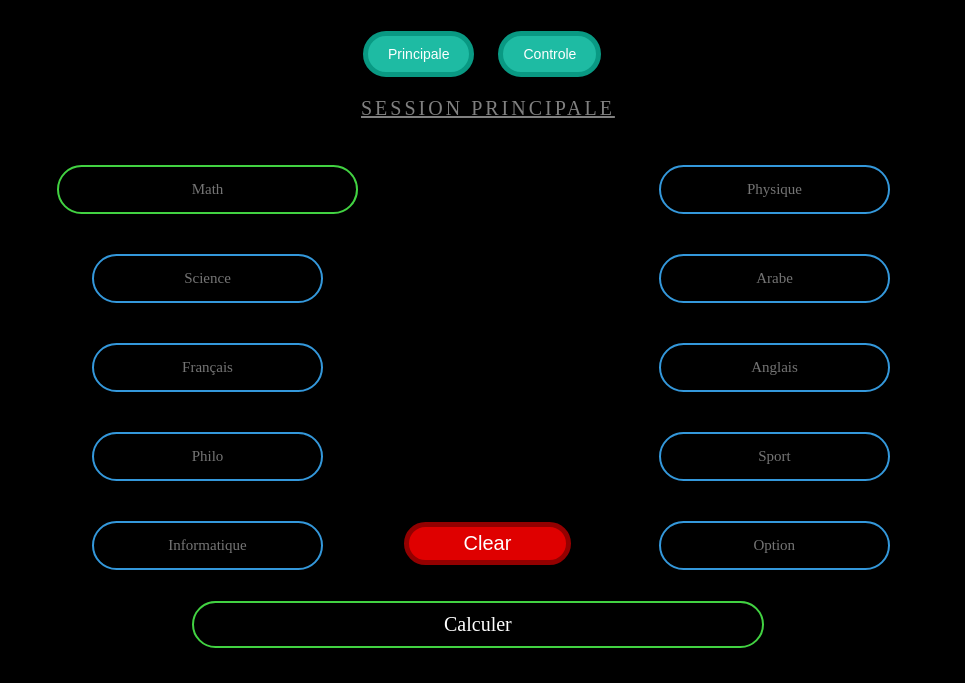
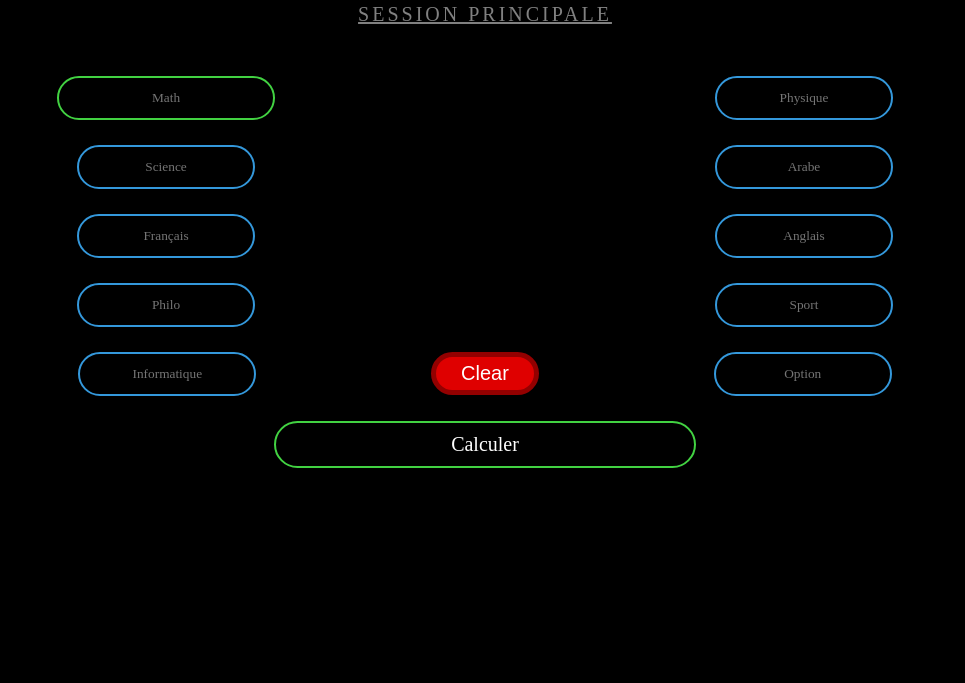
Before and after one commit to PcUser399/Mo3adli, a plain HTML site: page index.html in a window 1280 px wide. Shown: the part 158-841 px from the top of the page, without its empty margins (155-1120 px from the left). After the commit the page ends 800 px from the top, so only its background shows below. Drawn offline with Linux system fonts and the light colour scheme.

Commit message:
index.html

```diff
--- a/index.html
+++ b/index.html
@@ -2,121 +2,224 @@
 <html>
   <head>
     <title>Mo3adli</title>
+    <meta name="viewport" content="width=device-width, initial-scale=1.0">
     <meta name="screen-orientation" content="landscape">
     <meta name="x5-orientation" content="landscape">
-    <style>
+     <style>
       body{
         background-color: black;
-        color:white;
-      }
-      .title{
-        font-size : 44px;
-        font-weight: bolder;
-        text-transform: uppercase;
-        text-align: center;
-        letter-spacing: 3px;
-        line-height: 55px;
-        margin-top: 35px;
+        padding: 20px 0px;
 
       }
-      .t2{
-        margin-left: 432px;
+        .title-container-and-options{
+          width: 100%;
+          height: auto;
+          text-align: center;
+          /* padding: 10px; */
+        }
+        .title{
+          color: white;
+          font-size: 26px;
+          font-weight: bolder;
+          text-transform: uppercase;
+          text-align: center;
+          letter-spacing: 2px;
+          line-height: 33px;
+          font-family: serif;
+        }
+        .section-container{
+          margin-top: 28.5px;
+          display: flex;
+          justify-content: center;
+          gap: 25px;
+        }
+        .section{
+          padding: 10px 0px;
+          min-width: 80px;
+          font: 14px Arial ;
+          background-color: #1ebba3;
+          text-align: center;
+          border: 5px solid #099983;
+          border-radius: 30px;
+          color: white;
+          outline: none;;
+
+          display: inline-block;
+          cursor:pointer;
+          margin-bottom: 25px;
+        }
+        .section:hover{
+          background-color: rgb(9, 153, 131) ;
+          border: 5px solid rgb(0, 110, 100);
       }
-      .input{
-        margin-left:207px;
+      .section:active{
+          background-color: rgb(0, 90, 80);
+      }
+        .session{
+          color: gray;
+          margin-bottom: 50px;
+          text-transform: uppercase;
+          font: 20px serif ;
+          letter-spacing: 3px;
+          text-decoration: underline;
+          outline: none;
+          text-align: center;
+
+        }
+        .inputs-container{
+          display: grid;
+          margin: 25px 0px;
+          align-items: center;
+          width: auto;
+          grid-template-columns: 1fr 0.01fr 1fr;
+          justify-items: s;
+          height: auto;
+        }
+        .first-element{
+          text-align: center;
+        }
+        .middal-element{
+          text-align: center;
+        }
+        .right-element{
+          text-align: center;
+        }
+        .input{
+          background-color: transparent;
+          border:2px solid #3498db;
+          height: 38px;
+          width: 170px;
+          border-radius: 50px;
+          color: white;
+          text-align: center;
+          transition: 0.25s;
+          min-width: 0px;
+          outline: none;
+      }
+      .input::placeholder{
+        font-family: serif;
+      }
+      .stopDefaultFocus{
+        border: none;
         background-color: transparent;
-        border:2px solid #3498db;
-        padding : 15px 25px;
+        min-width: 0px;
+        width: 5px;
+        /* display: none; */
+      }
+      .clear{
+        padding:5px 25px;
+        font: 20px Arial ;
+        text-align: center;
+        background-color: #df0000;
+        border: 5px solid #930000;
         border-radius: 50px;
-        margin-top: 25px;
-        margin-bottom: 15px;
         color: white;
-        text-align: center;
-        transition: 0.25s;
-      }
-      .section{
-        padding:10px 20px;
-        font: 14px Arial ;
-        background-color: #1ebba3;
-        border: 5px solid #099983;
-        border-radius: 30px;
-        color: white;
-        margin : 0px 10px;
-        display: inline-block;
         cursor:pointer;
-      }
-      .p{
-        margin-left:478px;
-      }
-      .Session{
-        color: gray;
-        text-transform: uppercase;
-        font: 20px serif ;
-        margin-left: 476px;
-        letter-spacing: 3px;
-        text-decoration: underline;
         outline: none;
       }
-      input::placeholder {
-        font: 15px serif;
-        text-align: center;
+      .clear:hover{
+        background-color: rgb(165, 0, 0);
+        border: 5px solid rgb(105, 0, 0);
       }
-      .p2{
-        margin-left: 316px;
-      }
-      .a10{
-        margin-left: 332px ;
+      .clear:active{
+        background-color:rgb(75, 0, 0) ;
       }
       .calculer{
         background-color: transparent;
         color: white;
         text-align: center;
         font: 20px serif;
-        padding: 10px 250px;
+        padding: 10px 175px;
         border: 2px solid rgb(66, 210, 66);
         border-radius: 50px;
         cursor: pointer;
-        margin-left: 307px;
-        transition: 0.25s;
         outline: none;
       }
-      .calculer:hover{
-        margin-left: 257px;
-        padding: 10px 300px;
-        background-color: rgb(66, 210, 66);
-        transition: 0.25s;
-      }
-      .press,
+
       .calculer:active{
         background-color: rgb(36, 100, 36);
+
       }
-      .section:hover{
-        background-color: rgb(9, 153, 131) ;
-        border: 5px solid rgb(0, 110, 100);
+      .activateAnimation{
+        animation :  whide 0.25s ease forwards ;
       }
-      .section:active{
-        background-color: rgb(0, 90, 80);
+      .hideAnimation{
+        animation: shrink 0.25s ease forwards;
       }
-      .p1:hover,
-      .p1:focus{
-        padding : 15px 60px;
-        margin-left:172px;
-        margin-right: -35px;
+      @keyframes whide {
+        from{width: 421.75px;}
+        to{width: 470px;background-color:rgb(36, 100, 36) ;}
+      }
+
+      @keyframes shrink {
+        from{width:470px;background-color:rgb(36, 100, 36)}
+        to{width: 421.75px;;background-color:transparent }
+      }
+      @media (hover: hover) and (pointer: fine) {
+        .input:hover{
+          width: 210px;
+        /* margin-left: 20px; */
+          transition: 0.25s;
+          border:2px solid rgb(66, 210, 66);
+        }
+      }
+      .input:focus{
+        width: 210px;
+        /* margin-left: 20px; */
         transition: 0.25s;
         border:2px solid rgb(66, 210, 66);
-        outline: none;
+
       }
-      .p2:hover,
-      .p2:focus{
-        padding : 15px 60px;
-        margin-left:281px;
-        transition: 0.25s;
-        border:2px solid rgb(66, 210, 66);
-        outline: none;
+      @media(min-width : 575px){
+      #last{
+
+        padding-left: 6.95vw;
+        padding-right: 6.95vw;
+
+        display: grid;
+        grid-template-columns: 1fr 0.41fr 1fr;
       }
-      .a10:focus,
-      .a10:hover{
-        margin-left:297px;
+      #fl{
+        text-align: center;
+      }
+      #rl{
+        text-align: center;
+      }
+    }
+      .hide{
+        display: none;
+      }
+      @media(max-width : 575px){
+        .input{
+          width: 110px;
+        }
+
+        #c{
+          display: none;
+        }
+        #c2{
+          display:ruby;
+          margin-bottom: 5px;
+        }
+        .calculer{
+          padding: 10px 105px;
+        }
+        @keyframes whide {
+        from{padding: 10px 105px;}
+        to{padding: 10px 125px;background-color:rgb(36, 100, 36) ;}
+        }
+
+        @keyframes shrink {
+          from{padding: 10px 125px;background-color:rgb(36, 100, 36)}
+          to{padding: 10px 105px;background-color:transparent }
+        }
+        .inputs-container{
+          grid-template-columns: 1fr 0.2fr 1fr;
+        }
+        .input:focus{
+          width: 150px;
+        }
+
       }
       .valid{
         border:2px solid green;
@@ -125,75 +228,77 @@
         border:2px solid red;
       }
       .result{
-        font-size: 25px;
+        font-size: 20px;
+        line-height: 25px;
       }
-      .clear{
-        padding:5px 55px;
-        font: 20px Arial ;
-        background-color: #df0000;
-        border: 5px solid #930000;
-        border-radius: 50px;
-        color: white;
-        margin-left : 76.5px;
-        margin-right: -248.5px;
-        display: inline-block;
-        cursor:pointer;
-      }
-      .clear:hover{
-        background-color: rgb(165, 0, 0);
-        border: 5px solid rgb(105, 0, 0);
-      }
-      .clear:active{
-        background-color:rgb(75, 0, 0) ;
-      }
-      .container {
-        width: 1200px;             /* fixed size like on your laptop */
-        margin:0px auto;            /* center horizontally */
-      }
-      .tit{
-        width: 1200px;
-        margin: 0px auto;
-      }
-      .stopDefaultFocus{
-        border: none;
-        background-color: transparent;
-      }
-    </style>
+     </style>
   </head>
 
   <body>
-    <div class="tit">
-    <p class="  title"> Calculer Moyenne et Score BAC MATHÉMATIQUES </p>
+    <div class="title-container-and-options">
+        <div class="title">Calculer Moyenne et Score BAC MATHÉMATIQUES</div>
+        <div class="section-container">
+          <button class="section">Principale</button>
+          <button class="section">&nbspControle&nbsp</button>
+        </div>
+        <div class="session">Session principale</div>
+
+
+
+
+        <div class="inputs-container">
+          <div class="first-element"> <input class="input a1" placeholder="Math" onkeypress="if(event.key=='Enter'){ enterPressed(1)}" onblur="clickedAway(1)" onkeydown="document.querySelector('.a'+1).setCustomValidity('')"> </div>
+          <div class="middal-element"> <button class="stopDefaultFocus"></button> </div>
+          <div class="right-element"> <input class="input a2" placeholder="Physique" onkeypress="if(event.key=='Enter'){ enterPressed(2)}" onblur="clickedAway(2)" onkeydown="document.querySelector('.a'+2).setCustomValidity('')"> </div>
+        </div>
+
+        <div class="inputs-container">
+          <div class="first-element"> <input class="input a3" placeholder="Science" onkeypress="if(event.key=='Enter'){ enterPressed(3)}" onblur="clickedAway(3)" onkeydown="document.querySelector('.a'+3).setCustomValidity('')"> </div>
+          <div class="middal-element"> <button class="stopDefaultFocus"></button> </div>
+          <div class="right-element"> <input class="input a4" placeholder="Arabe" onkeypress="if(event.key=='Enter'){ enterPressed(4)}" onblur="clickedAway(4)" onkeydown="document.querySelector('.a'+4).setCustomValidity('')"> </div>
+        </div>
+
+        <div class="inputs-container">
+          <div class="first-element"> <input class="input a5" placeholder="Français" onkeypress="if(event.key=='Enter'){ enterPressed(5)}" onblur="clickedAway(5)" onkeydown="document.querySelector('.a'+5).setCustomValidity('')"> </div>
+          <div class="middal-element"> <button class="stopDefaultFocus"></button> </div>
+          <div class="right-element"> <input class="input a6" placeholder="Anglais" onkeypress="if(event.key=='Enter'){ enterPressed(6)}" onblur="clickedAway(6)" onkeydown="document.querySelector('.a'+6).setCustomValidity('')"> </div>
+        </div>
+
+        <div class="inputs-container">
+          <div class="first-element"> <input class="input a7" placeholder="Philo" onkeypress="if(event.key=='Enter'){ enterPressed(7)}" onblur="clickedAway(7)" onkeydown="document.querySelector('.a'+7).setCustomValidity('')"> </div>
+          <div class="middal-element"> <button class="stopDefaultFocus"></button> </div>
+          <div class="right-element"> <input class="input a8" placeholder="Sport" onkeypress="if(event.key=='Enter'){ enterPressed(8)}" onblur="clickedAway(8)" onkeydown="document.querySelector('.a'+8).setCustomValidity('')"> </div>
+        </div>
+
+        <div class="inputs-container" id="last">
+          <div class="first-element" id="fl"> <input class="input a9" placeholder="Informatique" id="info" onkeypress="if(event.key=='Enter'){ enterPressed(9)}" onblur="clickedAway(9)" onkeydown="document.querySelector('.a'+9).setCustomValidity('')"> </div>
+          <div class="middal-element" id="ml"> <button class="clear" id="c" onclick="Clear()">Clear</button> </div>
+          <div class="right-element" id="rl"> <input class="input a10" placeholder="Option" id="opt" onkeypress="if(event.key=='Enter'){ enterPressed(10)}" onblur="clickedAway(10)" onkeydown="document.querySelector('.a'+10).setCustomValidity('')"> </div>
+        </div>
+         <button class="clear hide 11" id="c2" onclick="Clear()">Clear</button><p></p>
+
+        <button class="calculer" onclick="display()">Calculer</button>
+        <p class="result title" onclick=""></p>
     </div>
-    <div class="container">
-    <button class="section p">Principale</button>
-    <button class="section c">Controle</button>
-    <p class="Session">Session principale</p>
-    <input class="input p1 a1" placeholder="Math" onkeypress="if(event.key=='Enter'){ event.preventDefault(); enterPressed(1)}" onblur="clickedAway(1)" onkeydown="document.querySelector('.a'+1).setCustomValidity('')">
-    <button class="stopDefaultFocus"></button>
-    <input class="input p2 a2" placeholder="Physique" onkeypress="if(event.key=='Enter'){ event.preventDefault(); enterPressed(2)}" onblur="clickedAway(2)" onkeydown="document.querySelector('.a'+2).setCustomValidity('')">
-    <button class="stopDefaultFocus"></button>
-    <input class="input p1 a3" placeholder="Science" onkeypress="if(event.key=='Enter'){ event.preventDefault(); enterPressed(3)}" onblur="clickedAway(3)" onkeydown="document.querySelector('.a'+3).setCustomValidity('')">
-    <button class="stopDefaultFocus"></button>
-    <input class="input p2 a4" placeholder="Arabe" onkeypress="if(event.key=='Enter'){ event.preventDefault(); enterPressed(4)}" onblur="clickedAway(4)" onkeydown="document.querySelector('.a'+4).setCustomValidity('')">
-    <button class="stopDefaultFocus"></button>
-    <input class="input p1 a5" placeholder="Français" onkeypress="if(event.key=='Enter'){ event.preventDefault(); enterPressed(5)}" onblur="clickedAway(5)" onkeydown="document.querySelector('.a'+5).setCustomValidity('')">
-    <button class="stopDefaultFocus"></button>
-    <input class="input p2 a6" placeholder="Anglais" onkeypress="if(event.key=='Enter'){ event.preventDefault(); enterPressed(6)}" onblur="clickedAway(6)" onkeydown="document.querySelector('.a'+6).setCustomValidity('')">
-    <button class="stopDefaultFocus"></button>
-    <input class="input p1 a7" placeholder="Philo" onkeypress="if(event.key=='Enter'){ event.preventDefault(); enterPressed(7)}" onblur="clickedAway(7)" onkeydown="document.querySelector('.a'+7).setCustomValidity('')">
-    <button class="stopDefaultFocus"></button>
-    <input class="input p2 a8" placeholder="Sport" onkeypress="if(event.key=='Enter'){ event.preventDefault(); enterPressed(8)}" onblur="clickedAway(8)" onkeydown="document.querySelector('.a'+8).setCustomValidity('')">
-    <button class="stopDefaultFocus"></button>
-    <input class="input p1 a9" placeholder="Informatique" onkeypress="if(event.key=='Enter'){ event.preventDefault(); enterPressed(9)}" onblur="clickedAway(9)" onkeydown="document.querySelector('.a'+9).setCustomValidity('')">
-    <button class="clear" onclick="Clear()">Clear</button>
-    <input class="input p2 a10" placeholder="Option" onkeypress="if(event.key=='Enter'){ event.preventDefault(); enterPressed(10)}" onblur="clickedAway(10)" onkeydown="document.querySelector('.a'+10).setCustomValidity('')">
-    <p></p>
-    <button class="calculer a11" onclick="display()">Calculer</button>
-    <p></p>
-    <p class="result title" onclick=""></p>
-    </div>
+
     <script>
+      document.body.addEventListener('touchstart', () => {
+         document.documentElement.requestFullscreen()
+         .then(() => screen.orientation.lock("landscape"))
+          .catch(err => console.error(err));
+      });
+      let r = false ;
+      let b = false ;
+      document.querySelector('.calculer').addEventListener('touchstart',()=>{ r = false ;b=false ; document.querySelector('.calculer').classList.remove('hideAnimation')
+        document.querySelector('.calculer').classList.add('activateAnimation')
+        console.log(document.querySelector('.calculer'));
+      })
+      document.querySelector('.calculer').addEventListener('touchend',()=>{ b = true ; r && document.querySelector('.calculer').classList.replace('activateAnimation','hideAnimation')})
+      document.querySelector('.calculer').addEventListener('animationend',()=> {  r = true ; b && document.querySelector('.calculer').classList.replace('activateAnimation','hideAnimation')})
+
+
+
+
       const matiere = ['Math','Physique','Science','Arbi','Français','Anglais','Philo','Sport','Info  ','Option'] ;
       const msg = ['Ya Maryam sabak il 5ir ena mit2akda innik makch bich tjib akal mil 18 fil ','wlh ya Maryam rak nchlh bich tfara7na lkol ou tfara7 5alaila ou l3aila wlh raho lik inti il 18 mathmona nchlh fil ','taw chnowa taw moch koltlik mat7otich akal mil 18 Allah\'ın izniyle, çok başarılı olacaksın alanında ','Maryaaam i have confidance on you . i am sure that inchalah you will shine this year for u 18 is nothing in ']
       let contain={ind:0}
@@ -229,8 +334,9 @@
             obj['a'+nb]=true;
             document.querySelector('.a'+nb).classList.add('valid')
             document.querySelector('.a'+nb).classList.remove('unValid');
+            document.activeElement.blur();
             const i =getFirstUnvalidInput(obj) ;
-            if (i!=11){document.querySelector('.a'+i).focus();}
+            if (i!=11){document.querySelector('.a'+i).focus()}
             else{display()}
 
           }
@@ -251,8 +357,9 @@
               obj['a'+nb]=true;
               document.querySelector('.a'+nb).classList.add('valid')
               document.querySelector('.a'+nb).classList.remove('unValid');
+              document.activeElement.blur();
               const i =getFirstUnvalidInput(obj) ;
-              if (i!=11){document.querySelector('.a'+i).focus();}
+              if (i!=11){document.querySelector('.a'+i).focus()}
               else{display()}
             }
           else if (nb==7 && Number(ch)<13 ){
@@ -263,6 +370,7 @@
               obj['a'+nb]=true;
               document.querySelector('.a'+nb).classList.add('valid')
               document.querySelector('.a'+nb).classList.remove('unValid');
+              document.activeElement.blur();
               const i =getFirstUnvalidInput(obj) ;
               if (i!=11){document.querySelector('.a'+i).focus()}
              else{display()}
@@ -328,11 +436,7 @@
           }
         }
       }
-      document.body.addEventListener('click', () => {
-         document.documentElement.requestFullscreen()
-         .then(() => screen.orientation.lock("landscape"))
-          .catch(err => console.error(err));
-      });
     </script>
+
   </body>
 </html>
```
